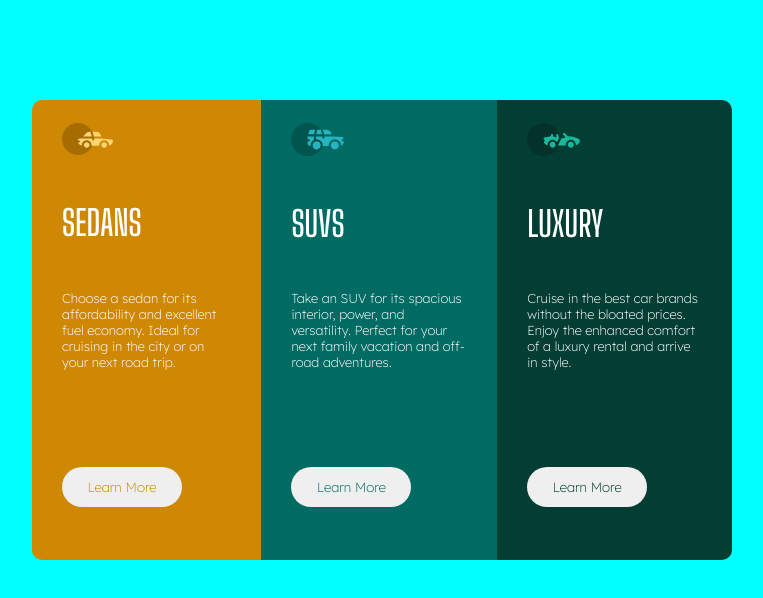
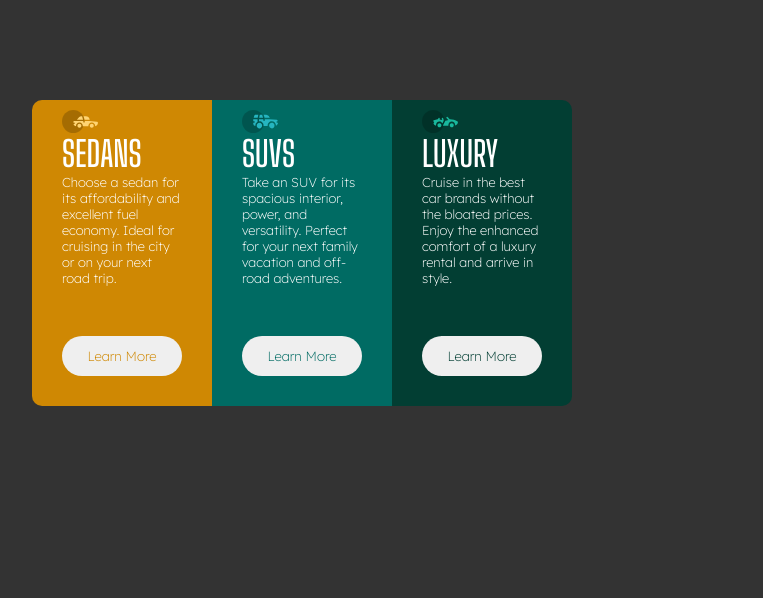
Before and after one commit to Lifecam98/HTML-og-CSS-design-oppgave, a plain HTML site: page index.html in a window 1280 px wide. Shown: the whole page, without its empty margins (68-831 px from the left). Drawn offline with Linux system fonts and the light colour scheme; a web font is replaced by a local one.

Commit message:
maybenow

```diff
--- a/style.css
+++ b/style.css
@@ -17,7 +17,7 @@ body {
 	--luxury-clr: rgb(2, 62, 51);
 }
 
-@media (max-aspect-ratio: 16/9) {
+@media (max-width: 768px) {
 	.carCards {
 		flex-direction: column;
 	}
@@ -36,8 +36,8 @@ body {
 .carCards {
 	display: flex;
 	flex-direction: row;
-	min-height: 70svh;
-	max-width: 100svh;
+	min-height: 250px;
+	max-width: 100px;
 	padding: 50px;
 	margin: 50px;
 }
@@ -105,6 +105,7 @@ button:hover {
 }
 
 .carIcon {
+	margin-top: 10px;
 	max-height: 10%;
 	max-width: 30%;
 }
```
